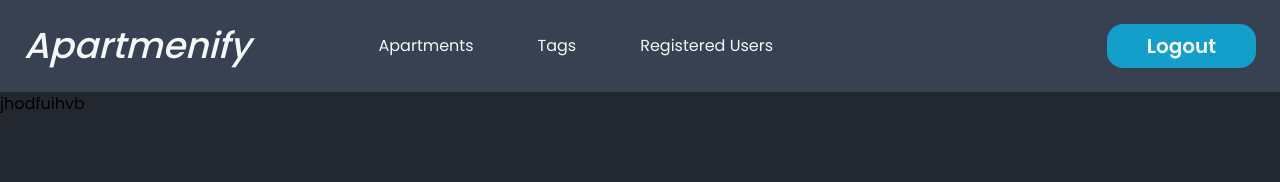
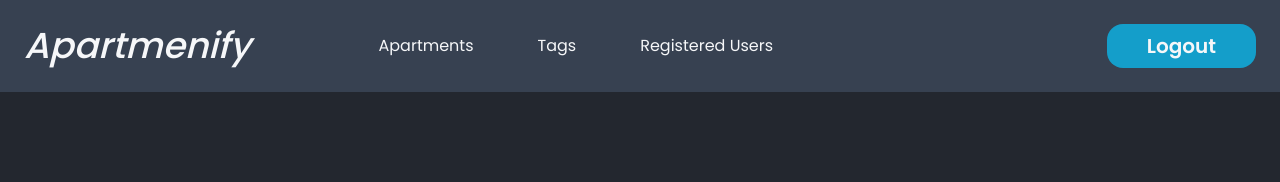
Before and after one commit to zrvnarmarin/Apartments-App, a React (Vite) app in the folder apartments-app/: page /main/apartments in a window 1280 px wide. Shown: the top 182 px of the page. Built offline with nearby package versions, Linux system fonts and the light colour scheme.

Commit message:
apartments added

```diff
--- a/apartments-app/src/components/Main/Apartments.jsx
+++ b/apartments-app/src/components/Main/Apartments.jsx
@@ -1,9 +1,19 @@
 import React from 'react'
 
 const Apartments = () => {
+
+  const apartments = [
+    { id: 1, status: 'reserved', title: '2-room suite moonlightly', city: 'Zadar', rooms: 2, price: 12.45},
+    { id: 2, status: 'occupied', title: 'sunsihine rooms', city: 'Split', rooms: 3, price: 23.45},
+    { id: 3, status: 'free', title: '4-room suite moonlightly', city: 'Sibenik', rooms: 1, price: 60.45},
+
+  ]
+
   return (
     <div>
-      jhodfuihvb
+      <table>
+
+      </table>
     </div>
   )
 }
```
